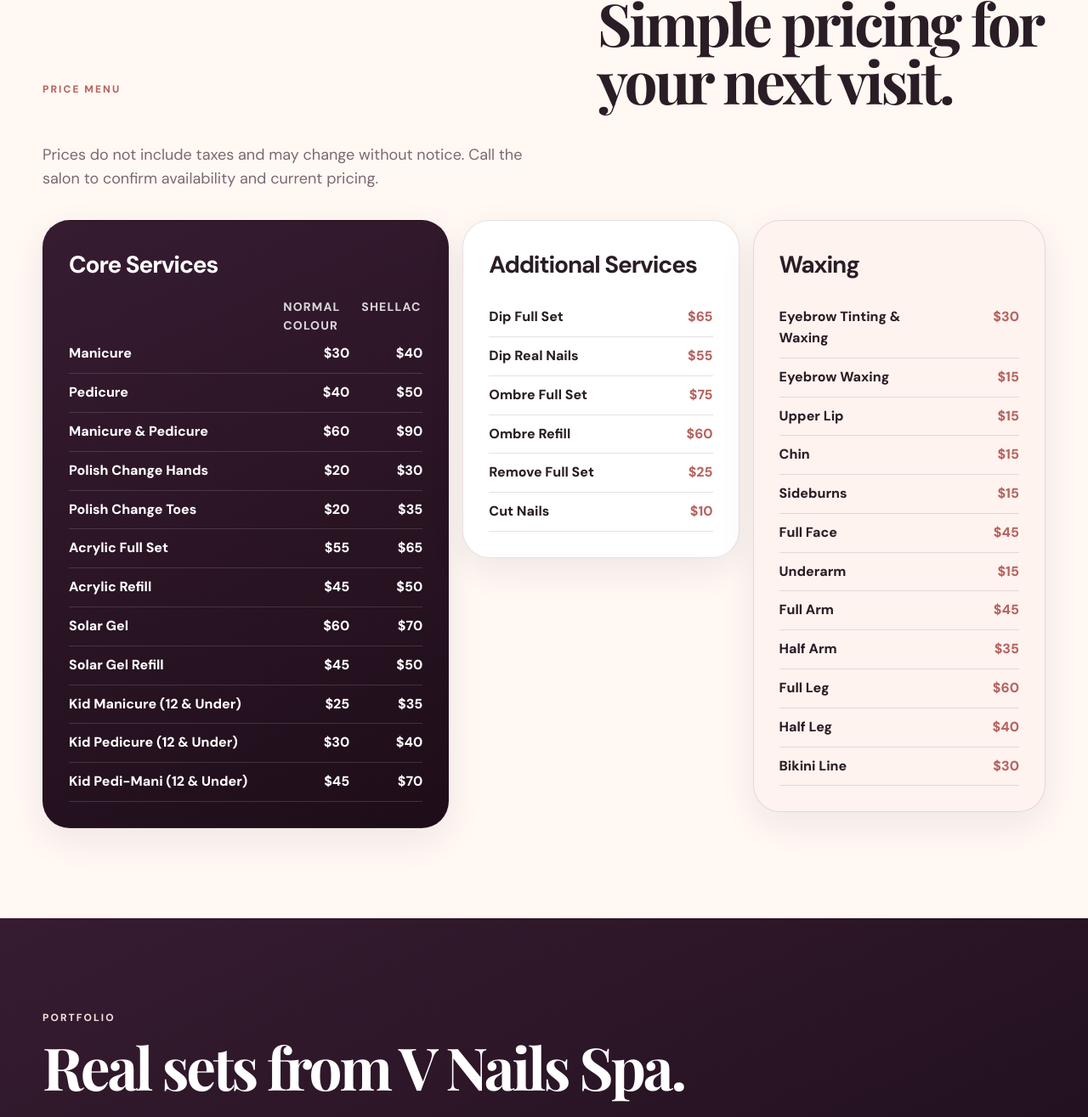
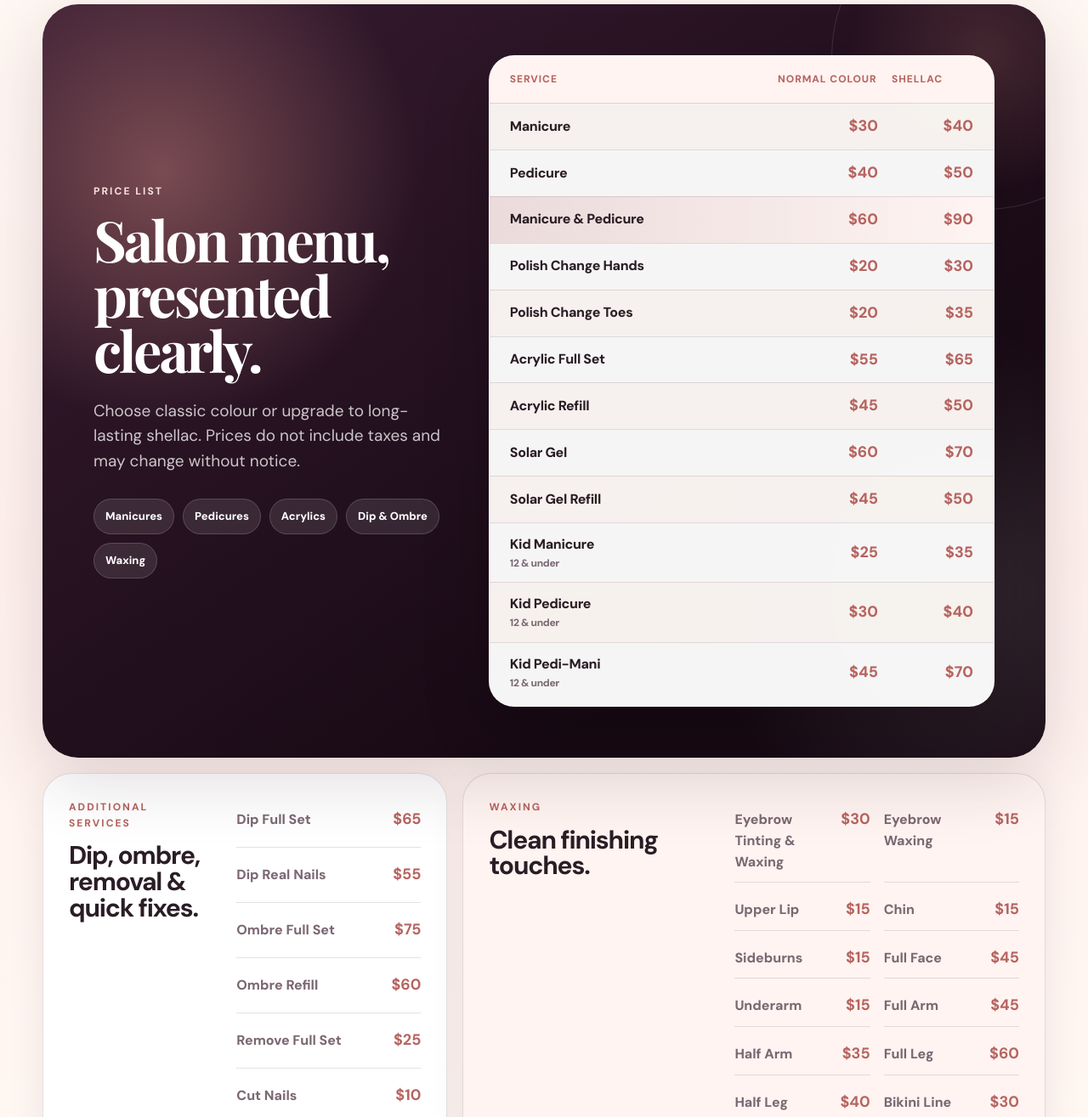
Before and after one commit to PixelVaultDev/vnails-pembroke-redesign, a plain HTML site: page index.html in a window 1280 px wide. Shown: the part 2725-4040 px from the top of the page at 85% size. Drawn offline with nearby package versions, Linux system fonts and the light colour scheme.

Commit message:
Enhance price list section

```diff
--- a/index.html
+++ b/index.html
@@ -101,52 +101,79 @@
       </div>
     </section>
 
-    <section class="menu section-wrap" id="menu">
-      <div class="menu-intro">
-        <p class="eyebrow dark">Price menu</p>
-        <h2>Simple pricing for your next visit.</h2>
-        <p>Prices do not include taxes and may change without notice. Call the salon to confirm availability and current pricing.</p>
-      </div>
-      <div class="menu-grid">
-        <div class="price-card featured">
-          <h3>Core Services</h3>
-          <div class="price-columns"><span></span><span>Normal Colour</span><span>Shellac</span></div>
-          <div class="price-row"><span>Manicure</span><span>$30</span><span>$40</span></div>
-          <div class="price-row"><span>Pedicure</span><span>$40</span><span>$50</span></div>
-          <div class="price-row"><span>Manicure & Pedicure</span><span>$60</span><span>$90</span></div>
-          <div class="price-row"><span>Polish Change Hands</span><span>$20</span><span>$30</span></div>
-          <div class="price-row"><span>Polish Change Toes</span><span>$20</span><span>$35</span></div>
-          <div class="price-row"><span>Acrylic Full Set</span><span>$55</span><span>$65</span></div>
-          <div class="price-row"><span>Acrylic Refill</span><span>$45</span><span>$50</span></div>
-          <div class="price-row"><span>Solar Gel</span><span>$60</span><span>$70</span></div>
-          <div class="price-row"><span>Solar Gel Refill</span><span>$45</span><span>$50</span></div>
-          <div class="price-row"><span>Kid Manicure (12 & Under)</span><span>$25</span><span>$35</span></div>
-          <div class="price-row"><span>Kid Pedicure (12 & Under)</span><span>$30</span><span>$40</span></div>
-          <div class="price-row"><span>Kid Pedi-Mani (12 & Under)</span><span>$45</span><span>$70</span></div>
+    <section class="menu" id="menu">
+      <div class="section-wrap">
+        <div class="menu-shell">
+          <div class="menu-intro">
+            <p class="eyebrow">Price list</p>
+            <h2>Salon menu, presented clearly.</h2>
+            <p>Choose classic colour or upgrade to long-lasting shellac. Prices do not include taxes and may change without notice.</p>
+            <div class="menu-pills" aria-label="Menu highlights">
+              <span>Manicures</span>
+              <span>Pedicures</span>
+              <span>Acrylics</span>
+              <span>Dip & Ombre</span>
+              <span>Waxing</span>
+            </div>
+          </div>
+
+          <div class="menu-board" aria-label="V Nails Spa price list">
+            <div class="menu-board-header">
+              <span>Service</span>
+              <span>Normal Colour</span>
+              <span>Shellac</span>
+            </div>
+            <div class="menu-board-row"><span>Manicure</span><span>$30</span><span>$40</span></div>
+            <div class="menu-board-row"><span>Pedicure</span><span>$40</span><span>$50</span></div>
+            <div class="menu-board-row highlight"><span>Manicure & Pedicure</span><span>$60</span><span>$90</span></div>
+            <div class="menu-board-row"><span>Polish Change Hands</span><span>$20</span><span>$30</span></div>
+            <div class="menu-board-row"><span>Polish Change Toes</span><span>$20</span><span>$35</span></div>
+            <div class="menu-board-row"><span>Acrylic Full Set</span><span>$55</span><span>$65</span></div>
+            <div class="menu-board-row"><span>Acrylic Refill</span><span>$45</span><span>$50</span></div>
+            <div class="menu-board-row"><span>Solar Gel</span><span>$60</span><span>$70</span></div>
+            <div class="menu-board-row"><span>Solar Gel Refill</span><span>$45</span><span>$50</span></div>
+            <div class="menu-board-row"><span>Kid Manicure <small>12 & under</small></span><span>$25</span><span>$35</span></div>
+            <div class="menu-board-row"><span>Kid Pedicure <small>12 & under</small></span><span>$30</span><span>$40</span></div>
+            <div class="menu-board-row"><span>Kid Pedi-Mani <small>12 & under</small></span><span>$45</span><span>$70</span></div>
+          </div>
         </div>
-        <div class="price-card">
-          <h3>Additional Services</h3>
-          <div class="price-row two"><span>Dip Full Set</span><span>$65</span></div>
-          <div class="price-row two"><span>Dip Real Nails</span><span>$55</span></div>
-          <div class="price-row two"><span>Ombre Full Set</span><span>$75</span></div>
-          <div class="price-row two"><span>Ombre Refill</span><span>$60</span></div>
-          <div class="price-row two"><span>Remove Full Set</span><span>$25</span></div>
-          <div class="price-row two"><span>Cut Nails</span><span>$10</span></div>
-        </div>
-        <div class="price-card soft">
-          <h3>Waxing</h3>
-          <div class="price-row two"><span>Eyebrow Tinting & Waxing</span><span>$30</span></div>
-          <div class="price-row two"><span>Eyebrow Waxing</span><span>$15</span></div>
-          <div class="price-row two"><span>Upper Lip</span><span>$15</span></div>
-          <div class="price-row two"><span>Chin</span><span>$15</span></div>
-          <div class="price-row two"><span>Sideburns</span><span>$15</span></div>
-          <div class="price-row two"><span>Full Face</span><span>$45</span></div>
-          <div class="price-row two"><span>Underarm</span><span>$15</span></div>
-          <div class="price-row two"><span>Full Arm</span><span>$45</span></div>
-          <div class="price-row two"><span>Half Arm</span><span>$35</span></div>
-          <div class="price-row two"><span>Full Leg</span><span>$60</span></div>
-          <div class="price-row two"><span>Half Leg</span><span>$40</span></div>
-          <div class="price-row two"><span>Bikini Line</span><span>$30</span></div>
+
+        <div class="specialty-menu">
+          <article class="specialty-card">
+            <div>
+              <p class="eyebrow dark">Additional services</p>
+              <h3>Dip, ombre, removal & quick fixes.</h3>
+            </div>
+            <div class="compact-prices">
+              <div><span>Dip Full Set</span><strong>$65</strong></div>
+              <div><span>Dip Real Nails</span><strong>$55</strong></div>
+              <div><span>Ombre Full Set</span><strong>$75</strong></div>
+              <div><span>Ombre Refill</span><strong>$60</strong></div>
+              <div><span>Remove Full Set</span><strong>$25</strong></div>
+              <div><span>Cut Nails</span><strong>$10</strong></div>
+            </div>
+          </article>
+
+          <article class="specialty-card waxing-card">
+            <div>
+              <p class="eyebrow dark">Waxing</p>
+              <h3>Clean finishing touches.</h3>
+            </div>
+            <div class="compact-prices two-column">
+              <div><span>Eyebrow Tinting & Waxing</span><strong>$30</strong></div>
+              <div><span>Eyebrow Waxing</span><strong>$15</strong></div>
+              <div><span>Upper Lip</span><strong>$15</strong></div>
+              <div><span>Chin</span><strong>$15</strong></div>
+              <div><span>Sideburns</span><strong>$15</strong></div>
+              <div><span>Full Face</span><strong>$45</strong></div>
+              <div><span>Underarm</span><strong>$15</strong></div>
+              <div><span>Full Arm</span><strong>$45</strong></div>
+              <div><span>Half Arm</span><strong>$35</strong></div>
+              <div><span>Full Leg</span><strong>$60</strong></div>
+              <div><span>Half Leg</span><strong>$40</strong></div>
+              <div><span>Bikini Line</span><strong>$30</strong></div>
+            </div>
+          </article>
         </div>
       </div>
     </section>
--- a/styles.css
+++ b/styles.css
@@ -212,29 +212,103 @@
 .service-grid h3 { margin: auto 0 10px; font-size: 24px; line-height: 1.05; letter-spacing: -0.04em; }
 .service-grid p { margin: 0; color: var(--muted); }
 
-.menu { padding: 92px 0 106px; }
-.menu-intro { display: grid; grid-template-columns: 1fr .86fr; gap: 40px; align-items: end; margin-bottom: 34px; }
-.menu-intro p:last-child { color: var(--muted); font-size: 18px; margin: 0; }
-.menu-grid { display: grid; grid-template-columns: 1.25fr .85fr .9fr; gap: 16px; align-items: start; }
-.price-card {
+.menu { padding: 104px 0 116px; background: linear-gradient(180deg, var(--cream), #fff1ed 48%, var(--cream)); }
+.menu-shell {
+  position: relative;
+  overflow: hidden;
+  display: grid;
+  grid-template-columns: .82fr 1.18fr;
+  gap: clamp(26px, 4vw, 54px);
+  align-items: center;
+  padding: clamp(28px, 5vw, 60px);
+  color: white;
+  border-radius: 42px;
+  background:
+    radial-gradient(circle at 12% 22%, rgba(211,137,130,.45), transparent 24%),
+    radial-gradient(circle at 92% 78%, rgba(255,255,255,.12), transparent 24%),
+    linear-gradient(145deg, var(--plum), #170913 76%);
+  box-shadow: var(--shadow);
+}
+.menu-shell::after {
+  content: "";
+  position: absolute;
+  right: -110px;
+  top: -120px;
+  width: 360px;
+  height: 360px;
+  border-radius: 50%;
+  border: 1px solid rgba(255,255,255,.12);
+  background: radial-gradient(circle, rgba(211,137,130,.2), transparent 65%);
+}
+.menu-shell > * { position: relative; z-index: 1; }
+.menu-intro { max-width: 500px; }
+.menu-intro h2 { font-size: clamp(40px, 5.2vw, 76px); }
+.menu-intro p:not(.eyebrow) { color: rgba(255,255,255,.76); font-size: 19px; margin: 24px 0 0; }
+.menu-pills { display: flex; flex-wrap: wrap; gap: 10px; margin-top: 30px; }
+.menu-pills span {
+  padding: 10px 13px;
+  border-radius: 999px;
+  color: white;
+  background: rgba(255,255,255,.1);
+  border: 1px solid rgba(255,255,255,.16);
+  font-weight: 900;
+  font-size: 13px;
+}
+.menu-board {
+  overflow: hidden;
+  border-radius: 30px;
+  background: rgba(255,255,255,.96);
+  color: var(--ink);
+  border: 1px solid rgba(255,255,255,.38);
+  box-shadow: 0 28px 80px rgba(0,0,0,.2);
+}
+.menu-board-header, .menu-board-row {
+  display: grid;
+  grid-template-columns: minmax(190px, 1fr) 118px 96px;
+  gap: 16px;
+  align-items: center;
+}
+.menu-board-header {
+  padding: 18px 24px;
+  color: var(--rose);
+  background: #fff4f1;
+  text-transform: uppercase;
+  letter-spacing: .08em;
+  font-size: 12px;
+  font-weight: 900;
+}
+.menu-board-row { padding: 13px 24px; border-top: 1px solid var(--border); }
+.menu-board-row:last-child { padding-bottom: 18px; }
+.menu-board-row:nth-child(even) { background: rgba(246,238,232,.55); }
+.menu-board-row.highlight { background: linear-gradient(90deg, rgba(183,100,96,.18), rgba(255,244,241,.9)); }
+.menu-board-row span:first-child { font-weight: 900; letter-spacing: -0.02em; }
+.menu-board-row small { display: block; color: var(--muted); font-weight: 800; font-size: 12px; }
+.menu-board-row span:not(:first-child) { justify-self: end; color: var(--rose); font-weight: 900; font-size: 18px; }
+.specialty-menu { display: grid; grid-template-columns: .82fr 1.18fr; gap: 18px; margin-top: 18px; }
+.specialty-card {
+  display: grid;
+  grid-template-columns: .78fr 1fr;
+  gap: 28px;
   padding: 30px;
-  border-radius: 32px;
+  border-radius: 34px;
   background: white;
   border: 1px solid var(--border);
   box-shadow: 0 14px 44px rgba(55, 28, 49, .08);
 }
-.price-card.featured { color: white; background: linear-gradient(155deg, var(--plum), #1e0d19); }
-.price-card.soft { background: #fff3f0; }
-.price-card h3 { margin: 0 0 18px; font-size: 28px; letter-spacing: -0.04em; }
-.price-columns, .price-row { display: grid; grid-template-columns: minmax(150px, 1fr) 78px 72px; gap: 14px; align-items: baseline; }
-.price-columns { color: var(--rose); font-size: 14px; font-weight: 900; text-transform: uppercase; letter-spacing: .08em; }
-.featured .price-columns { color: rgba(255,255,255,.82); }
-.price-row { padding: 10px 0; border-bottom: 1px solid var(--border); }
-.featured .price-row { border-bottom-color: rgba(255,255,255,.14); }
-.price-row span:first-child { font-weight: 800; }
-.price-row span:not(:first-child) { text-align: right; color: var(--rose); font-weight: 900; }
-.featured .price-row span:not(:first-child) { color: white; }
-.price-row.two { grid-template-columns: 1fr 70px; }
+.specialty-card h3 { margin: 0; font-size: 30px; line-height: 1.02; letter-spacing: -0.04em; }
+.waxing-card { background: #fff4f1; }
+.compact-prices { display: grid; gap: 8px; }
+.compact-prices.two-column { grid-template-columns: repeat(2, 1fr); column-gap: 16px; }
+.compact-prices div {
+  display: grid;
+  grid-template-columns: 1fr auto;
+  gap: 14px;
+  align-items: baseline;
+  padding: 10px 0;
+  border-bottom: 1px solid var(--border);
+}
+.compact-prices span { color: var(--muted); font-weight: 800; }
+.compact-prices strong { color: var(--rose); font-size: 18px; }
 
 .gallery-section { padding: 108px 0 126px; background: linear-gradient(155deg, var(--plum), #140912 72%); }
 .gallery {
@@ -356,7 +430,7 @@
   .quick-info { grid-template-columns: repeat(2, 1fr); }
   .service-grid, .gallery { grid-template-columns: repeat(2, 1fr); }
   .service-grid article:nth-child(even), .gallery img:nth-child(3), .gallery img:nth-child(8) { transform: none; }
-  .menu-grid, .menu-intro, .about, .visit-card, .gift { grid-template-columns: 1fr; }
+  .menu-shell, .specialty-menu, .specialty-card { grid-template-columns: 1fr; }
   .gift .button { justify-self: start; }
   .footer-inner { grid-template-columns: 1fr; }
 }
@@ -375,9 +449,15 @@
   .about { padding-top: 74px; }
   .about-images { grid-template-columns: 1fr; }
   .about-images img, .about-images img:nth-child(2) { height: 420px; margin: 0; }
-  .price-card { padding: 22px; }
-  .price-columns, .price-row { grid-template-columns: minmax(130px, 1fr) 58px 58px; gap: 8px; font-size: 14px; }
-  .price-row.two { grid-template-columns: 1fr 58px; }
+  .menu { padding: 74px 0 84px; }
+  .menu-shell { padding: 24px 14px; border-radius: 28px; }
+  .menu-board { border-radius: 22px; }
+  .menu-board-header, .menu-board-row { grid-template-columns: minmax(120px, 1fr) 62px 58px; gap: 8px; }
+  .menu-board-header { padding: 14px 12px; font-size: 10px; letter-spacing: .04em; }
+  .menu-board-row { padding: 12px; font-size: 14px; }
+  .menu-board-row span:not(:first-child), .compact-prices strong { font-size: 16px; }
+  .specialty-card { padding: 22px; }
+  .compact-prices.two-column { grid-template-columns: 1fr; }
   .gallery img, .gallery img:nth-child(1), .gallery img:nth-child(6) { grid-column: span 1; height: 390px; }
   .gift { width: min(100% - 24px, 1180px); padding: 28px; }
   .section-wrap { width: min(100% - 24px, 1180px); }
```
